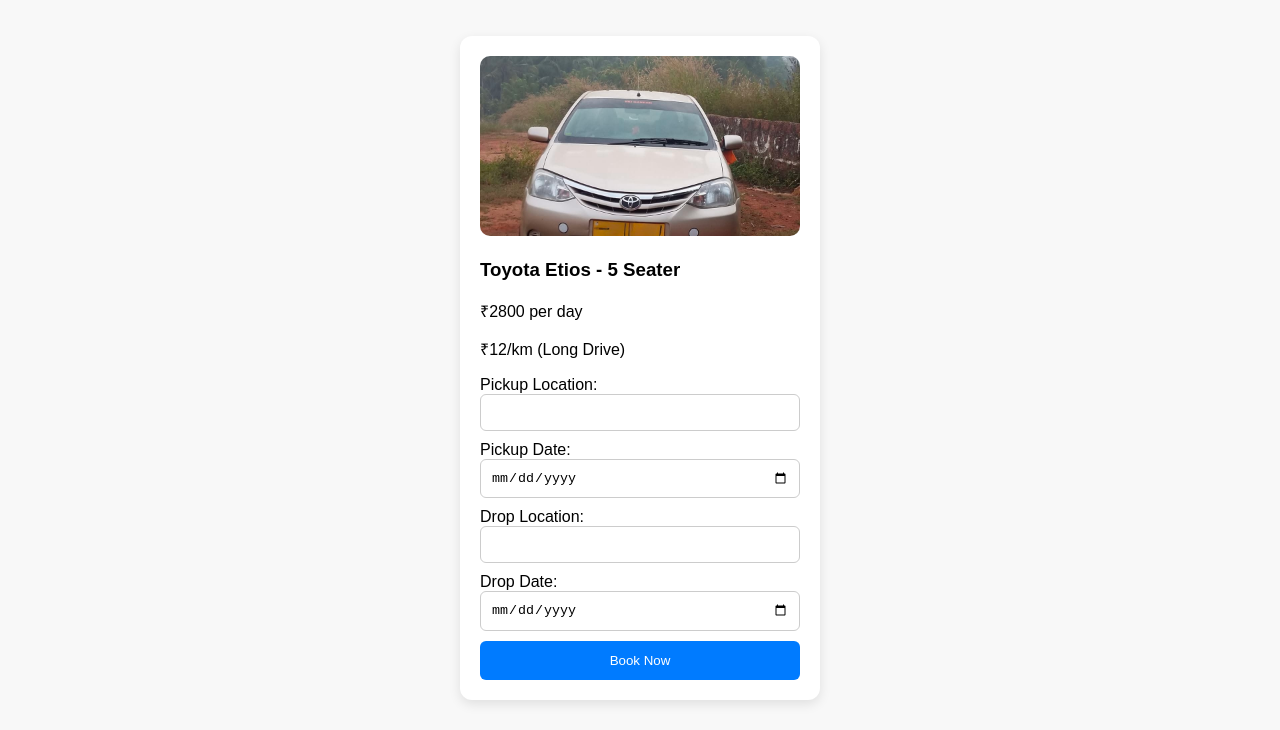
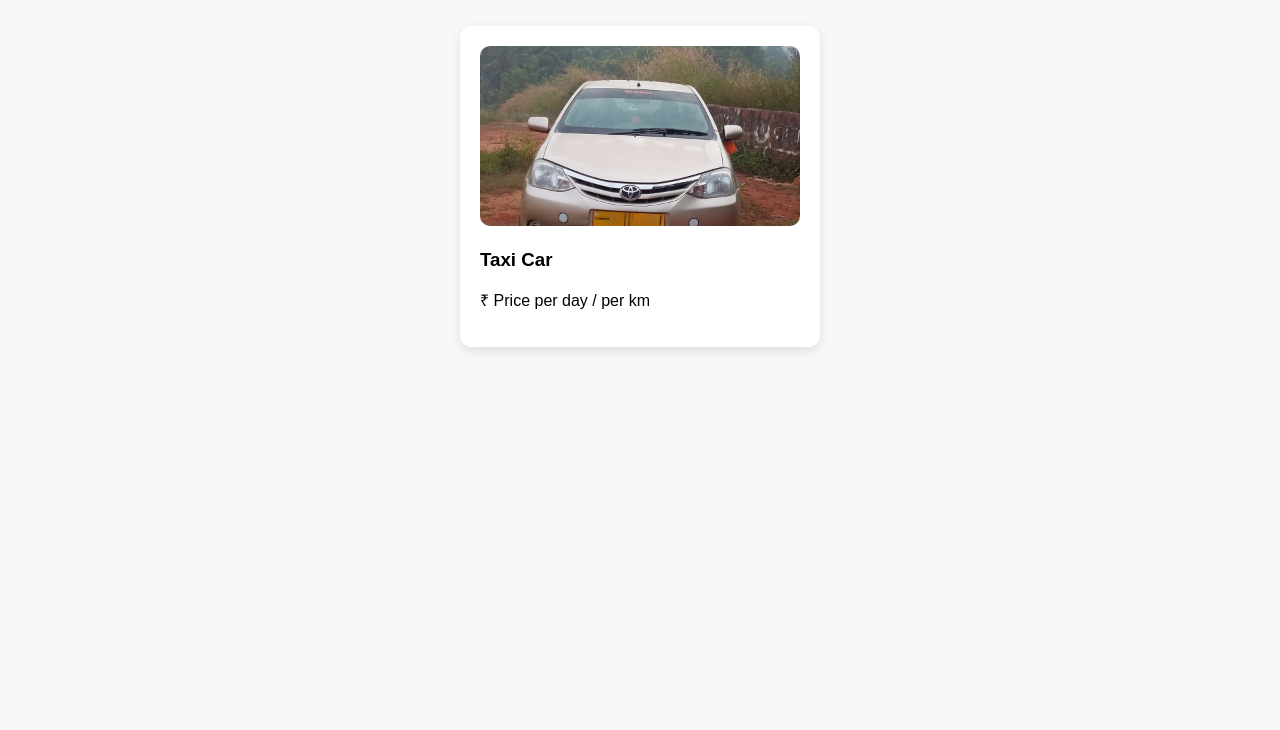
Before and after one commit to nikhilrai2312-ai/chayatravels.com, a plain HTML site: page taxi.html in a window 1280 px wide. Shown: the part 222-952 px from the top of the page. After the commit the page ends 800 px from the top, so only its background shows below. Drawn offline with Linux system fonts and the light colour scheme.

Commit message:
Update taxi.html

```diff
--- a/taxi.html
+++ b/taxi.html
@@ -3,48 +3,27 @@
 <head>
     <meta charset="UTF-8">
     <meta name="viewport" content="width=device-width, initial-scale=1.0">
-    <title>Taxi Booking - Chaya Travels</title>
+    <title>Taxi Cars – Chaya Travels</title>
     <link rel="stylesheet" href="style.css">
-    <script src="script.js" defer></script>
 </head>
+
 <body>
 
 <header class="header">
     <a href="index.html">
-        <img src="assets/FullLogo.jpg" class="logo" alt="Chaya Travels">
+        <img src="assets/FullLogo.jpg" class="logo" alt="Chaya Travels Logo">
     </a>
 </header>
 
-<h1 class="page-title">Book a Taxi</h1>
-
-<section class="car-list">
-
-    <div class="car-card">
-        <img src="assets/taxi.jpg" alt="Taxi Car">
-
-        <h3>Toyota Etios - 5 Seater </h3>
-        <p>₹2800 per day</p>
-        <p>₹12/km (Long Drive)</p>
-
-        <form class="booking-form" data-type="taxi">
-            <label>Pickup Location:</label>
-            <input type="text" name="pickup" required>
-
-            <label>Pickup Date:</label>
-            <input type="date" name="pickup_date" required>
-
-            <label>Drop Location:</label>
-            <input type="text" name="drop" required>
-
-            <label>Drop Date:</label>
-            <input type="date" name="drop_date" required>
-
-            <input type="hidden" name="car_name" value="Taxi Car 1">
-
-            <button type="submit" class="btn btn-primary">Book Now</button>
-        </form>
+<section class="page-section">
+    <h1 class="page-title">Taxi Cars</h1>
+    <div class="car-list">
+        <div class="car-card">
+            <img src="assets/taxi.jpg" alt="Taxi Car">
+            <h3>Taxi Car</h3>
+            <p>₹ Price per day / per km</p>
+        </div>
     </div>
-
 </section>
 
 </body>
```
